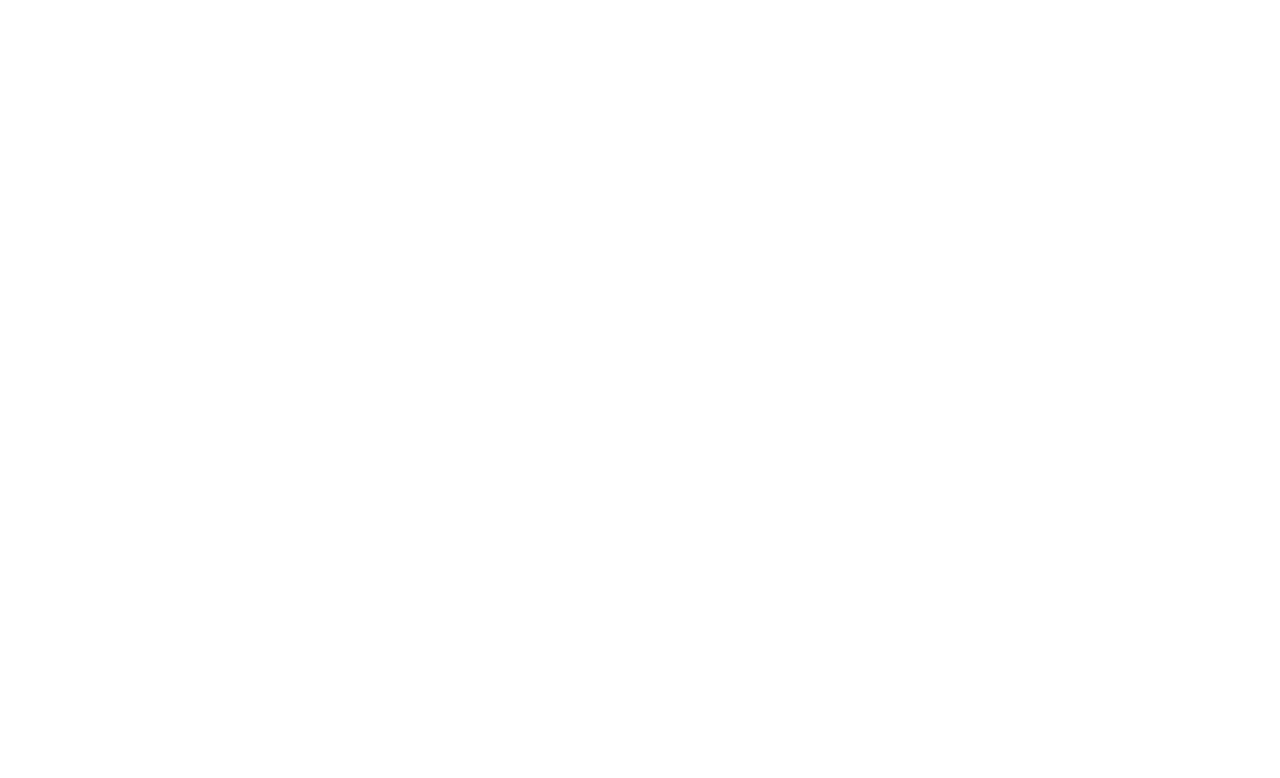
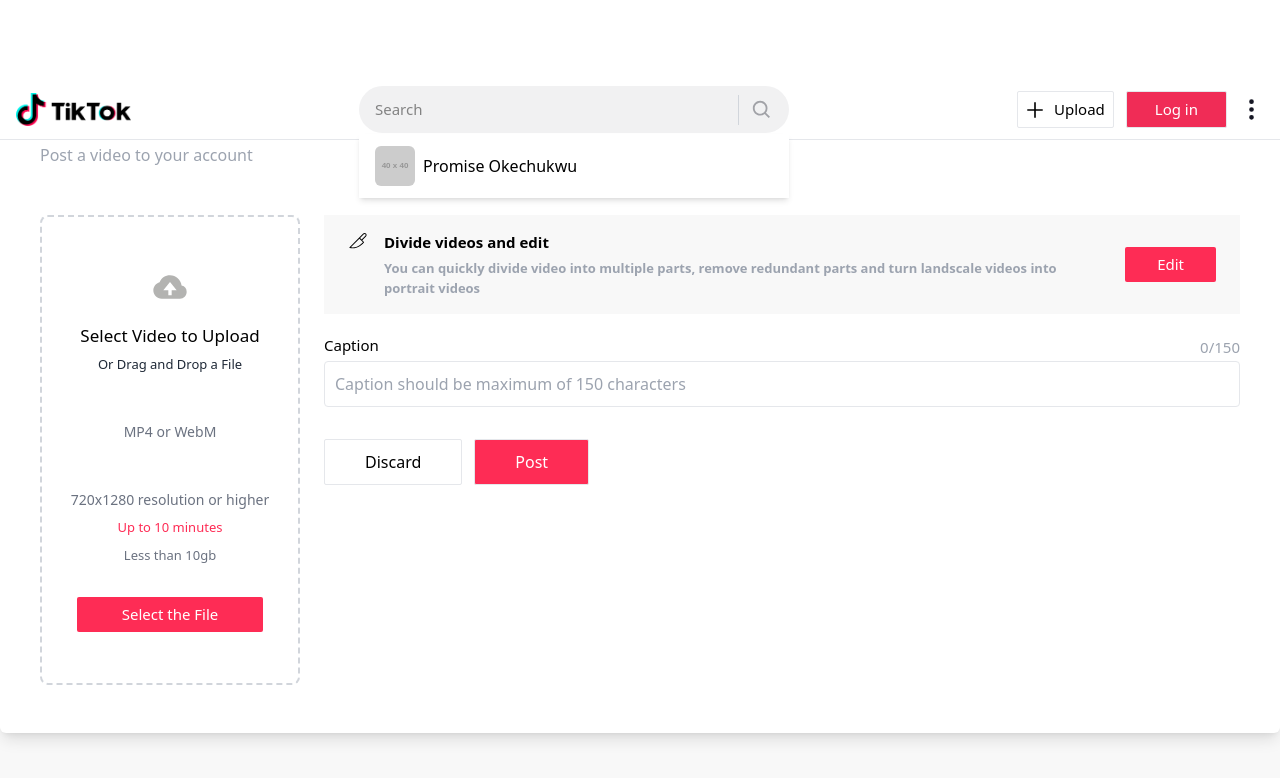
Before and after one commit to PromzzyKoncepts/Tiktok, a Next.js app: page /upload in a window 1280 px wide. Shown: the top 778 px of the page. Built offline with nearby package versions, Linux system fonts and the light colour scheme.

Commit message:
build the upload page UI

```diff
--- a/app/upload/page.tsx
+++ b/app/upload/page.tsx
@@ -1,23 +1,248 @@
-'use client'
-import { useRouter } from 'next/navigation'
-import React, { useState } from 'react'
-import { UploadError } from '../types'
+"use client";
+import { useRouter } from "next/navigation";
+import React, { useState } from "react";
+import { UploadError } from "../types";
+import UploadLayout from "../layouts/UploadLayout";
+import { BiLoaderCircle, BiSolidCloudUpload } from "react-icons/bi";
+import { AiOutlineCheckCircle } from "react-icons/ai";
+import { PiKnifeLight } from "react-icons/pi";
 
 const page = () => {
+  const router = useRouter();
 
-	const router = useRouter()
+  let [fileDisplay, setFileDisplay] = useState<string>("");
+  let [caption, setCaption] = useState<string>("");
+  let [file, setFile] = useState<File | null>(null);
+  let [error, setError] = useState<UploadError | null>(null);
+  let [isUploading, setIsUploading] = useState<boolean>(false);
 
-  let[fileDisplay, setFileDisplay] = useState<string>("")
-  let[caption, setCaption] = useState<string>("")
-  let[file, setFile] = useState<File  | null>(null)
-  let[error, setError] = useState<UploadError | null>(null)
-  let[isUploading, setIsUploading] = useState<boolean>(false)
+  const handleChange = (event: React.ChangeEvent<HTMLInputElement>) => {
+    const files = event.target.files;
+    if (files && files.length > 0) {
+      const file = files[0];
+      const fileUrl = URL.createObjectURL(file);
+      setFileDisplay(fileUrl); //save the converted file url in the filedisplay state
+      setFile(file); // save the original file in the file state manager
+    }
+  };
+
+  const clearVideo = () => {
+    setFileDisplay("");
+    setFile(null);
+  };
+
+  const discard = () => {
+    setFileDisplay("");
+    setFile(null);
+    setCaption("");
+  };
+  const createNewPost = () => {
+    console.log("post has been created");
+  };
 
   return (
-	<div>
+    <div>
+      <UploadLayout>
+        <div className="w-full mt-[80px] mb-[40px] bg-white shadow-lg rounded-md py-6 md:px-10 px-4">
+          <div className="h1">
+            <h1 className="font-semibold text-[23px]">Upload video</h1>
+            <h2 className="mt-1 text-gray-400">Post a video to your account</h2>
+          </div>
 
-	</div>
-  )
-}
+          <div className="md:flex gap-6 mt-8">
+            {!fileDisplay ? (
+              <label
+                htmlFor="fileInput"
+                className="md:mx-0
+            mx-auto
+            mt-4
+            mb-6
+            flex
+            flex-col
+            items-center
+            justify-center
+            w-full
+            max-w-[260px]
+            h-[470px]
+            text-center
+            p-3
+            border-2
+            border-dashed
+            border-gray-300
+            rounded-lg
+            hover:bg-gray-100
+            cursor-pointer"
+              >
+                <BiSolidCloudUpload size={40} color="#b3b3b1" />
+                <p className="mt-4 text-[17px] ">Select Video to Upload</p>
+                <p className="mt-1.5 text-gray-800 text-[13px]">
+                  Or Drag and Drop a File
+                </p>
+                <p className="mt-12 text-gray-500 text-sm ">MP4 or WebM</p>
+                <p className="mt-12 text-gray-500 text-sm ">
+                  720x1280 resolution or higher{" "}
+                </p>
+                <p className="mt-2 text-[#FE2C55] text-[13px] font-medium ">
+                  Up to 10 minutes
+                </p>
+                <p className="mt-2 text-gray-500 text-[13px] ">
+                  Less than 10gb
+                </p>
+                <label
+                  htmlFor="fileInput"
+                  className="px-2 py-1.5 mt-8 text-white text-[15px] w-[80%] bg-[#FE2C55] rounded-sm "
+                >
+                  Select the File
+                </label>
+                <input
+                  type="file"
+                  name=""
+                  id="fileInput"
+                  onChange={handleChange}
+                  hidden
+                  accept=".mp4"
+                />
+              </label>
+            ) : (
+              <div className="md:mx-0 md:mb-12 mx-auto mb-16 mt-4 flex  items-center w-full max-w-[260px] p-3 cursor-pointer rounded-2xl relative h-[540px]">
+                {isUploading ? (
+                  <div className="absolute flex items-center justify-center bg-black z-10 h-full w-full bg-opacity-40 rounded-[50px] ">
+                    <div className="mx-auto flex items-center flex-col justify-center gap-1 ">
+                      <BiLoaderCircle
+                        className="animate-spin "
+                        color="#f12b56"
+                        size={40}
+                      />
+                      <div className="font-semibold animate-pulse text-white">
+                        Uploading...
+                      </div>
+                    </div>
+                  </div>
+                ) : null}
 
-export default page
+                <img
+                  src="/images/mobile-case.png"
+                  className="pointer-events-none z-20 absolute"
+                  alt="mobile case"
+                />
+
+                <img
+                  src="/images/tiktok-logo-white.png"
+                  width={90}
+                  alt="tiktok logo"
+                  className="absolute right-4 bottom-6 z-20"
+                />
+
+                <video
+                  src={fileDisplay}
+                  className="absolute z-10 object-cover rounded-xl p-[13px] w-full h-full"
+                  autoPlay
+                  loop
+                  controls
+                  muted
+                ></video>
+                <div className="absolute -bottom-12 rounded-xl flex items-center justify-between z-50 border border-gray-300 w-full p-2">
+                  <div className="flex truncate gap-9 items-center">
+                    <div className="flex gap-2 items-center">
+                      <AiOutlineCheckCircle
+                        size={16}
+                        color=""
+                        className="min-w-[16px]"
+                      />
+                      <p className="truncate text-[11px] text-ellipsis">
+                        {file?.name}
+                      </p>
+                    </div>
+
+                    <button
+                      onClick={() => clearVideo()}
+                      className="text-[11px] ml-2 font-semibold hover:underline hover:text-[#FE2C55]"
+                    >
+                      Change Video
+                    </button>
+                  </div>
+                </div>
+              </div>
+            )}
+            <div className="mb-6 mt-4">
+              <div className="flex bg-[#f8f8f8] px-6 py-4">
+                <div>
+                  <PiKnifeLight size={20} className="mr-4" />
+                </div>
+                <div>
+                  <div className="font-semibold text-[15px] mb-1.5">
+                    Divide videos and edit
+                  </div>
+                  <div className="font-semibold text-[13px] text-gray-400">
+                    You can quickly divide video into multiple parts, remove
+                    redundant parts and turn landscale videos into portrait
+                    videos
+                  </div>
+                </div>
+                <div className="flex items-center justify-end my-auto w-full h-full text-center max-w-[130px]">
+                  <button className="text-white py-1.5 px-8 rounded-sm text-[15px] bg-[#FE2C55]">
+                    Edit
+                  </button>
+                </div>
+              </div>
+
+              <div className="mt-5">
+                <div className="flex items-center justify-between">
+                  <div className="mb-1 text-[15px] ">Caption</div>
+                  <div
+                    className={`text-gray-400 text-[15px] ${
+                      caption.length == 150
+                        ? "text-[#FE2C55] font-semibold animate-bounce"
+                        : ""
+                    } `}
+                  >
+                    {caption?.length}/150
+                  </div>
+                </div>
+                <input
+                  type="text"
+                  name=""
+                  maxLength={150}
+                  className="w-full border p-2.5 rounded focus:outline-none"
+                  id=""
+                  value={caption}
+                  onChange={(event) => setCaption(event.target.value)}
+                  placeholder="Caption should be maximum of 150 characters"
+                />
+              </div>
+              <div className="flex gap-3">
+                <button
+                  disabled={isUploading}
+                  onClick={() => discard()}
+                  className="px-10 py-2.5 mt-8 hover:bg-gray-100 rounded-sm text-[16px] disabled:text-gray-400 border"
+                >
+                  Discard
+                </button>
+                <button
+                  disabled={isUploading}
+                  onClick={() => createNewPost()}
+                  className="px-10 py-2.5 mt-8 rounded-sm text-[16px] disabled:text-gray-400 bg-[#FE2C55] text-white border"
+                >
+                  {isUploading ? (
+                    <BiLoaderCircle
+                      className="animate-spin"
+                      size={25}
+                      color="#ffffff"
+                    />
+                  ) : (
+                    "Post"
+                  )}
+                </button>
+              </div>
+              {error && (
+                <div className="mt-4 text-red-600">{error.message}</div>
+              )}
+            </div>
+          </div>
+        </div>
+      </UploadLayout>
+    </div>
+  );
+};
+
+export default page;
```
